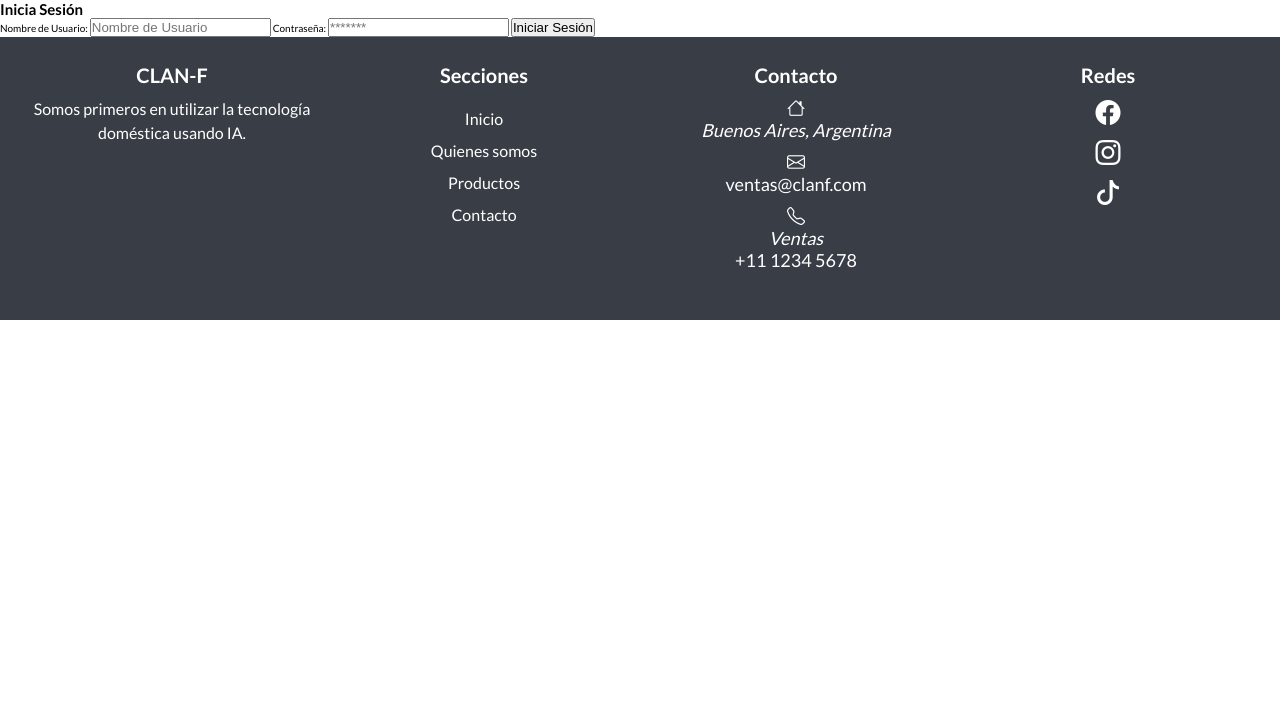
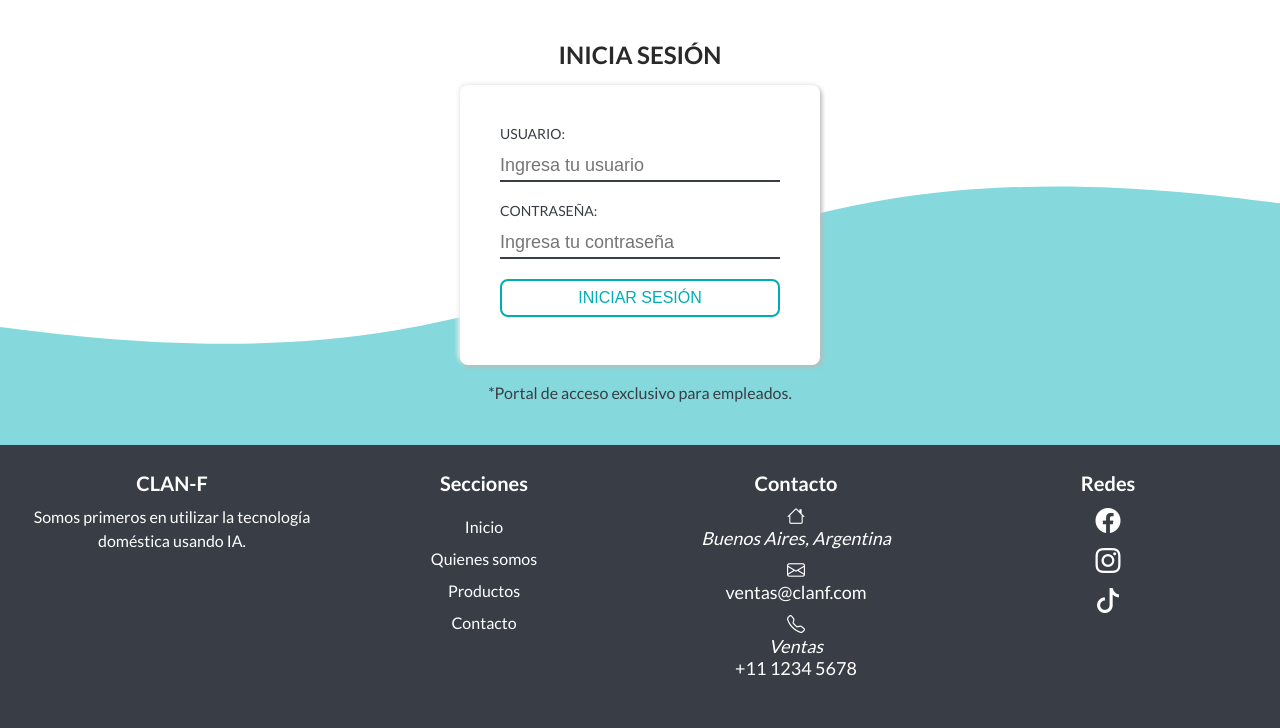
Before and after one commit to PaylemanC/CLAN-F--e-commerce, a Django app: page /login in a window 1280 px wide. Shown: the part 95-823 px from the top of the page. Before the commit the page ends 415 px from the top, so only its background shows below. Run offline with Django 4.2, Linux system fonts and the light colour scheme; some libraries are stand-ins or nearby versions.

Commit message:
Aplica estilos y mensajes en acciones Login

```diff
--- a/clanf/forms.py
+++ b/clanf/forms.py
@@ -2,15 +2,13 @@
 from django import forms
 
 class LoginForm(forms.Form):
-    username = forms.CharField(label='Nombre de Usuario', required=True, min_length=4, max_length=24,
+    username = forms.CharField(label='Usuario', required=True,
                                widget=forms.TextInput(attrs={
-                                   'class': '',
                                    'id': 'username',
-                                   'placeholder': 'Nombre de Usuario'
+                                   'placeholder': 'Ingresa tu usuario'
                                 }))
-    password = forms.CharField(label='Contraseña', required=True, min_length=4, max_length=16,
+    password = forms.CharField(label='Contraseña', required=True,
                                widget=forms.PasswordInput(attrs={
-                                'class': '',
                                 'id': 'password',
-                                'placeholder': '*******'
+                                'placeholder': 'Ingresa tu contraseña'
                             }))
--- a/clanf/views.py
+++ b/clanf/views.py
@@ -2,6 +2,7 @@
 from django.http import HttpResponse
 from django.shortcuts import render, redirect
 from django.contrib.auth import authenticate, login, logout
+from django.contrib import messages
 from .forms import LoginForm
 from productos.models import Product
 
@@ -38,10 +39,10 @@ def login_view(request):
 
             if user:
                 login(request, user)
-                print(request, 'Bienvenido {}'.format(user.username.upper()))
+                messages.success(request, 'Bienvenid@ {}'.format(user.username.upper()))
                 return redirect('productos-admin')
             else:
-                print(request, 'Usuario o contraseña incorrectos.')
+                messages.error(request, 'Usuario y/o contraseña incorrectos.')
     else:
         form = LoginForm()
 
@@ -51,5 +52,5 @@ def login_view(request):
 
 def logout_view(request):
     logout(request)
-    print(request, 'Sesión cerrada exitosamente.')
+    messages.info(request, 'Sesión cerrada exitosamente.')
     return redirect('login')
--- a/static/styles/login.css
+++ b/static/styles/login.css
@@ -0,0 +1,84 @@
+main {
+    display: flex;
+    flex-direction: column;
+    justify-content: center;
+    align-items: center;
+    width: 100%;
+    padding: 40px;
+    background: url('../images/wave.svg') no-repeat bottom;
+    background-size: 115%;
+}
+
+h2 {
+    text-align: center;
+    font-size: 2.4rem;
+    text-transform: uppercase;
+    color: var( --gris-oscuro)
+}
+
+form {
+    display: flex;
+    flex-direction: column;
+    justify-content: space-between;
+    margin: 16px 0;
+    background-color: #FFFFFF;
+    border-radius: 8px;
+    padding: 40px;
+    min-height: 280px;
+    /* max-width: 304px; */
+    /* max-width: 360px; */
+    width: 360px;
+    box-shadow: 2px 2px 4px #b9b9b9, -2px -2px 4px #f3f3f3;
+}
+
+label {
+    text-transform: uppercase;
+    margin-bottom: 4px;
+    color: var(--relieve);
+    font-size: 1.4rem;
+}
+
+input {
+    border: none;
+    border-bottom: 2px solid var(--relieve);
+    padding: 4px 0;
+    transition: border-bottom 0.2s;
+    margin-bottom: 16px;
+    font-size: 1.8rem;
+}
+
+input:focus-visible, input:focus {
+    outline: none;
+    border-bottom: 2px solid var(--turquesa-intenso);
+}
+
+button {
+    padding: 8px;
+    transition: background-color 0.3s;
+    font-size: 1.6rem;
+    border: 2px solid var(--turquesa-opaco);
+    background-color: white;
+    color: var(--turquesa-opaco);
+    border-radius: 8px;
+    text-transform: uppercase;
+    margin-bottom: 8px;
+}
+
+button:hover {
+    background: #009097;
+    color: white;
+}
+
+.advice {
+    color: var(--relieve);
+}
+
+@media screen and (max-width: 768px) {
+    form {
+        width:288px;
+    }
+
+    main {
+        background-size: 250%;
+    }
+}
--- a/static/styles/style.css
+++ b/static/styles/style.css
@@ -168,6 +168,29 @@ ul {
 
 /*---------------- FIN NAV ----------------*/
 
+.message.info, .message.error {
+    padding: 8px 16px;
+    border-radius: 8px;
+    text-align: center;
+}
+
+.message.info {
+    color: #144e51;
+    background-color: #d4e6f3;
+}
+
+.message.success {
+    color: white;
+    background-color: var(--relieve);
+    font-size: 2rem;
+    padding: 16px 20px;
+}
+
+.message.error {
+    color: #842029;
+    background-color: #f8d7da;
+}
+
 /* -------------- FOOTER ------------------*/
 
 .footer {
--- /dev/null
+++ b/templates/components/messages.html
@@ -0,0 +1,8 @@
+{% if messages %}
+    {% for message in messages %}
+        <p class="message
+            {% if message.tags == 'error' %} error {% elif message.tags == 'info' %} info {% else %} success {% endif %}">
+            {{ message }}
+        </p>
+    {% endfor %}
+{% endif %}
--- a/templates/login.html
+++ b/templates/login.html
@@ -8,6 +8,8 @@
 <form method="POST">
     {% csrf_token %}
     {{ form }}
-    <button type="submit">Iniciar Sesión</button>
+    <button type="submit" class="button__animation-content f-product__link">Iniciar Sesión</button>
+    {% include "components/messages.html" %}
 </form>
+<p class="advice">*Portal de acceso exclusivo para empleados.</p>
 {% endblock %}
```
Also changed, not shown: templates/administrador.html (+5 -5 lines), static/images/wave.svg (added).
